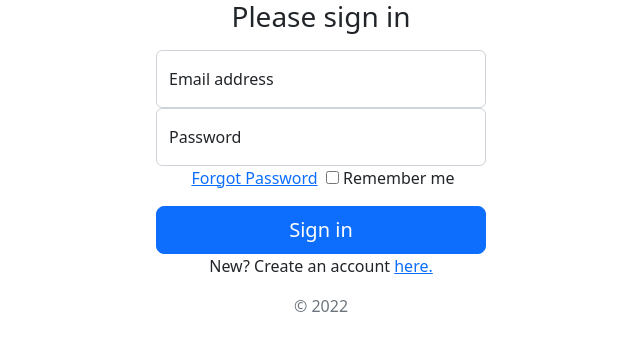
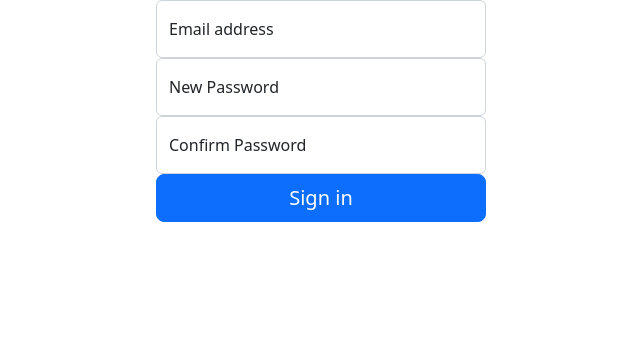
Before and after one commit to paochouayang/MachineLearningStockPredictionProject, a Django app: template mlstocks/stocks_site/templates/stocks_site/forgetPass.html in a window 1280 px wide. Shown: the top 351 px of the page, without its empty margins (319-959 px from the left). Run offline with Django 4.2, Linux system fonts and the light colour scheme; the template is opened without the code that fills it, so the values that code supplies are empty.

Commit message:
Added forgetPass.html anf createAccount.html

```diff
--- a/mlstocks/stocks_site/templates/stocks_site/forgetPass.html
+++ b/mlstocks/stocks_site/templates/stocks_site/forgetPass.html
@@ -4,26 +4,20 @@
     <main class="m-auto" style="max-width: 330px; align-items: center">
         <form>
             {% comment %} <img class="mb-4" src="/docs/5.2/assets/brand/bootstrap-logo.svg" alt="" width="72" height="57"> {% endcomment %}
-            <h1 class="h3 mb-3 fw-normal">Please sign in</h1>
 
             <div class="form-floating">
             <input type="email" class="form-control" id="floatingInput" placeholder="name@example.com">
             <label for="floatingInput">Email address</label>
             </div>
             <div class="form-floating">
+            <input type="Password" class="form-control" id="floatingPassword" placeholder="Password">
+            <label for="floatingInput">New Password</label>
+            </div>
+            <div class="form-floating">
             <input type="password" class="form-control" id="floatingPassword" placeholder="Password">
-            <label for="floatingPassword">Password</label>
-            </div>
-
-            <div class="checkbox mb-3">
-            <a class="m-1" href=#>Forgot Password</a>
-            <label>
-                <input type="checkbox" value="remember-me"> Remember me
-            </label>
+            <label for="floatingPassword">Confirm Password</label>
             </div>
             <button class="w-100 btn btn-lg btn-primary" type="submit">Sign in</button>
-            <p>New? Create an account <a href=#>here.</a>
-            <p class="mt-3 mb-3 text-muted">&copy; 2022</p>
         </form>
     </main>
 {% endblock %}
--- a/mlstocks/stocks_site/templates/stocks_site/login.html
+++ b/mlstocks/stocks_site/templates/stocks_site/login.html
@@ -16,13 +16,12 @@
             </div>
 
             <div class="checkbox mb-3">
-            <a class="m-1" href=#>Forgot Password</a>
+            <a class="m-1" onclick="window.location.href='forgetPass';">Forgot Password</a>
             <label>
                 <input type="checkbox" value="remember-me"> Remember me
             </label>
             </div>
             <button class="w-100 btn btn-lg btn-primary" type="submit">Sign in</button>
-            <p>New? Create an account <a href=#>here.</a>
             <p class="mt-3 mb-3 text-muted">&copy; 2022</p>
         </form>
     </main>
--- a/mlstocks/stocks_site/urls.py
+++ b/mlstocks/stocks_site/urls.py
@@ -1,9 +1,10 @@
 from django.urls import path
 from . import views
+
 
 app_name = 'stocks_site'
 
 urlpatterns = [
     path('',views.login_view,name='login'),
-    path('',views.forget_pass,name='forgetPass'),
+    path('forgetPass', views.forgetPass,name="forgetPass"),
 ]
--- a/mlstocks/stocks_site/views.py
+++ b/mlstocks/stocks_site/views.py
@@ -1,8 +1,9 @@
 from django.shortcuts import render
+from django.views import View
 
 # Create your views here.
 def login_view(request):
     return render(request,'stocks_site/login.html')
 
-def forget_pass(request):
-    return render(request,'stocks_site/forgetPass.html')
+def forgetPass(request):
+        return render(request,'stocks_site/forgetPass.html')
```
